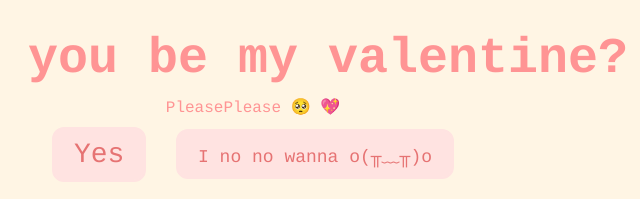
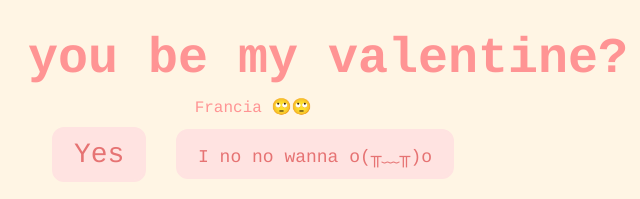
Before and after one commit to Tambi-Odilon/valentine-kely, a plain HTML site: page index.html in a window 1280 px wide. Both pictures are taken after a click on the button "I no no wanna o(╥﹏╥)o". Shown: the top 199 px of the page, 387-1027 px from the left. Drawn offline with Linux system fonts and the light colour scheme.

Commit message:
Valentine s kely 2024 - V0.2

```diff
--- a/index.html
+++ b/index.html
@@ -45,7 +45,7 @@
             yesButton.style.fontSize = (currentFontSize + 10) + 'px'; // Increase font size by 5px
             var text = "Please";
             var times = Math.round(currentFontSize/10);
-            document.getElementById("myText").innerHTML = text.repeat(times) + ' \n' + "&#129402;" + " &#128150;";
+            times == 2 ? document.getElementById("myText").innerHTML =  'Francia ' + '&#128580;&#128580;' : document.getElementById("myText").innerHTML = text.repeat(times) + ' \n' + "&#129402;" + " &#128150;";
         });
     </script>
 </body>
```
Also changed, not shown: activities.html (+1 -0 lines), dessert.html (+1 -0 lines).
